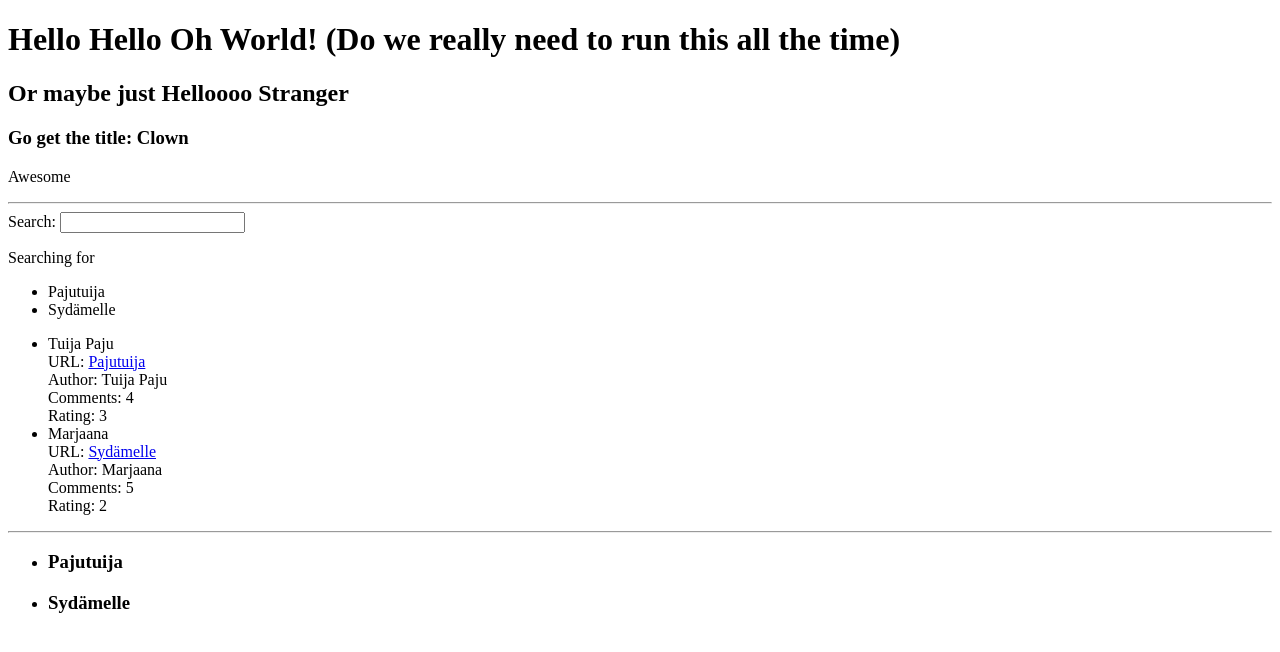
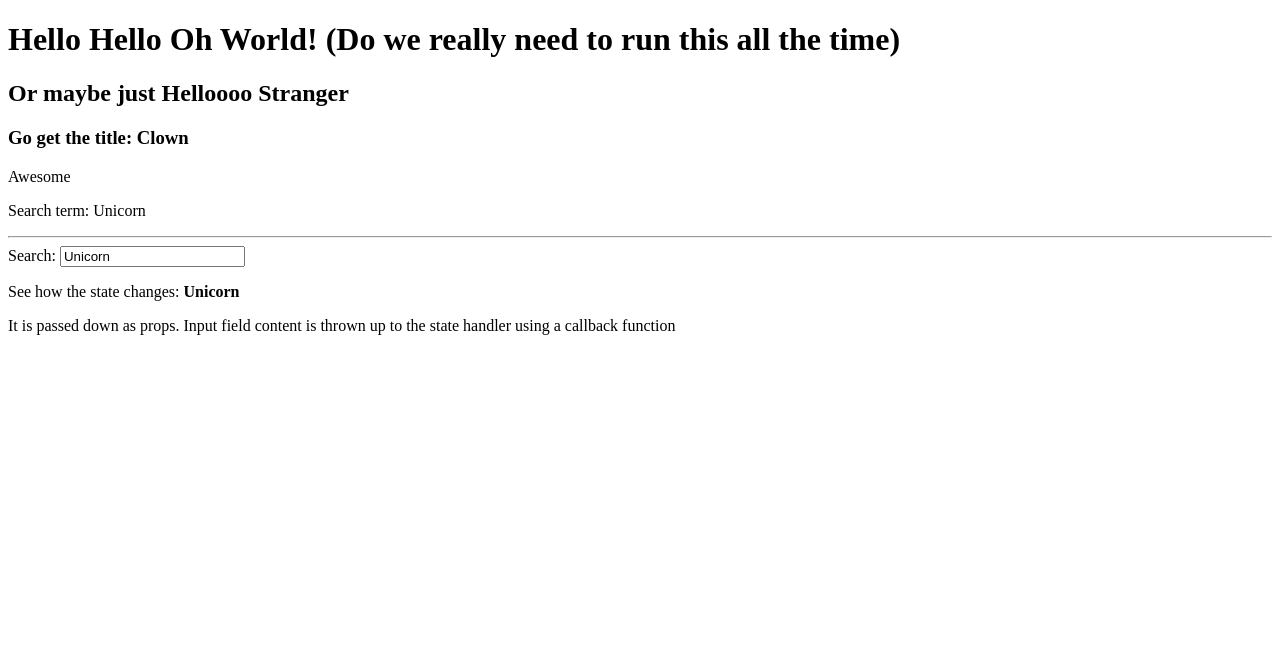
Before and after one commit to TuijaStardust/reaction, a React (Create React App) app: page / in a window 1280 px wide. Shown: the top 652 px of the page. Built offline with nearby package versions, Linux system fonts and the light colour scheme.

Commit message:
React controlled components

```diff
--- a/src/App.js
+++ b/src/App.js
@@ -58,9 +58,19 @@ const App = () => {
     }
   ]
 
+  // Initial state
+  // first argument: this state will change
+  // second argument: function to update the state
+  const [searchTerm, setSearchTerm] = React.useState('Unicorn')
+
   const handleSearch = (event) => {
-    console.log(event.target.value)
+    setSearchTerm(event.target.value)
   }
+
+  const searchedSites = sites.filter((site) =>
+   // always use loverCase versions when comparing text!!!
+    site.title.toLowerCase().includes(searchTerm.toLowerCase())
+  )
 
   return (
     <div>
@@ -68,21 +78,33 @@ const App = () => {
       <h2>Or maybe just {welcome.greeting} {welcome.title}</h2>
       <h3>Go get the title: {getTitle('Clown')}</h3>
       <p>{awesomeVariable}</p>
-
+      <p>Search term: {searchTerm}</p>
       <hr />
 
-      <Search onSearch={handleSearch} />
+      <Search search={searchTerm} onSearch={handleSearch} gummybear={searchTerm} />
 
-      <ul>
-      {sites.map(function (item) {
-        return <li key={item.title}>{item.title}</li>
-      })}
-      </ul>
-
-      <Lost list={sites}/>
+      <Lost list={searchedSites} />
       </div>
   );
 }
+
+// Search component
+// Use search term from input field to filter sites by title in the App component
+// Share Search component's state accross multiple components -> List state up to App component
+// -> Search comp. passes up the event to App comp. via callback handler
+const Search = (props) => (
+    <div>
+      <label htmlFor="search">Search: </label>
+      <input
+        id="search"
+        type="text"
+        value={props.search}
+        onChange={props.onSearch}
+      />
+      <p>See how the state changes: <strong>{props.gummybear}</strong></p>
+      <p>It is passed down as props. Input field content is thrown up to the state handler using a callback function</p>
+    </div>
+)
 
 // Create another component that can be used in the Application
 const Lost = (props) => (
@@ -91,12 +113,6 @@ const Lost = (props) => (
     {props.list.map((item) => (
       <Item key={item.objectID} item={item} />
     ))}
-    </ul>
-    <hr/>
-    <ul>
-      {props.list.map((item) => (
-        <Unicorn key={item.objectID} teddybear={item} />
-      ))}
     </ul>
   </div>
 )
@@ -119,34 +135,6 @@ const Unicorn = (props) => (
   </li>
 )
 
-
-
-// Search component
-const Search = (props) => {
-  // Initial state
-  // first argument: this state will change
-  // second argument: function to update the state
-  const [searchTerm, setSearchTerm] = React.useState('')
-
-  const handleChange = (event) => {
-    // update state
-    setSearchTerm(event.target.value)
-    // callback function
-    props.onSearch(event)
-  }
-
-  return (
-    <div>
-      <label htmlFor="search">Search: </label>
-      <input id="search" type="text" onChange={handleChange} />
-
-      <p>
-        Searching for <strong>{searchTerm}</strong>
-      </p>
-    </div>
-
-  )
-}
 
 export default App;
 
```
Also changed, not shown: 1 other file (tests, documents, lock files or other folders).
